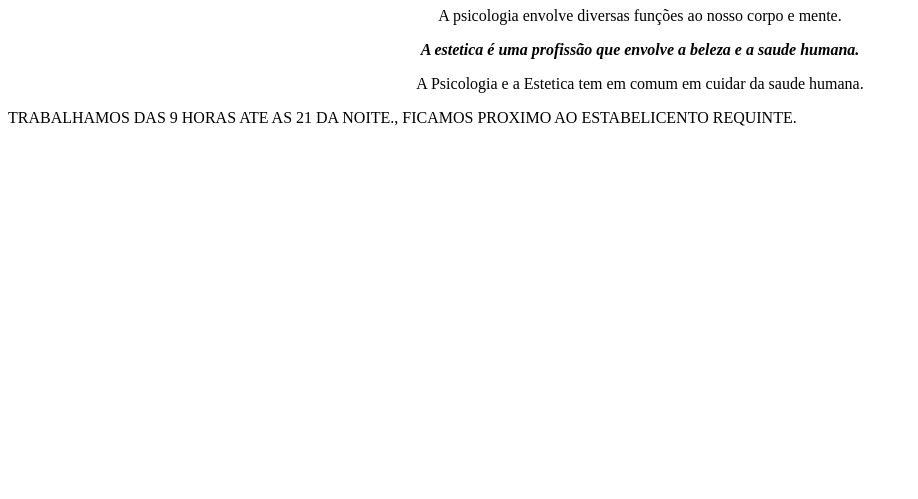
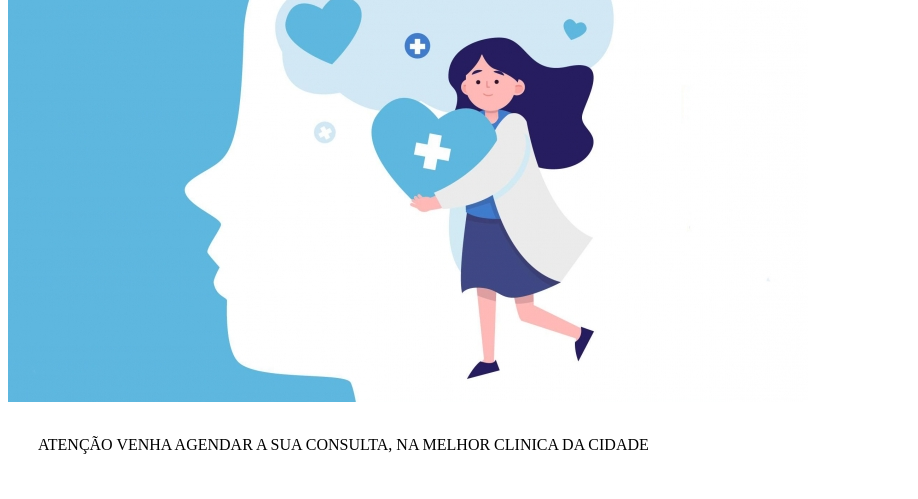
Before and after one commit to leticialinda1/barao1a_leticia-e-talita-, a plain HTML site: page index.html in a window 1280 px wide. Shown: the part 99-598 px from the top of the page, without its empty margins (0-918 px from the left). Drawn offline with Linux system fonts and the light colour scheme.

Commit message:
Update index.html

```diff
--- a/index.html
+++ b/index.html
@@ -7,6 +7,9 @@
     </head>
     <body>
         <header>
+            <main>
+                <img id="psicologia" src= "psicologia.jpg">
+                <div class="principal">
             ATENÇÃO VENHA AGENDAR A SUA CONSULTA, NA MELHOR CLINICA DA CIDADE
         </header>
         <main>
```
